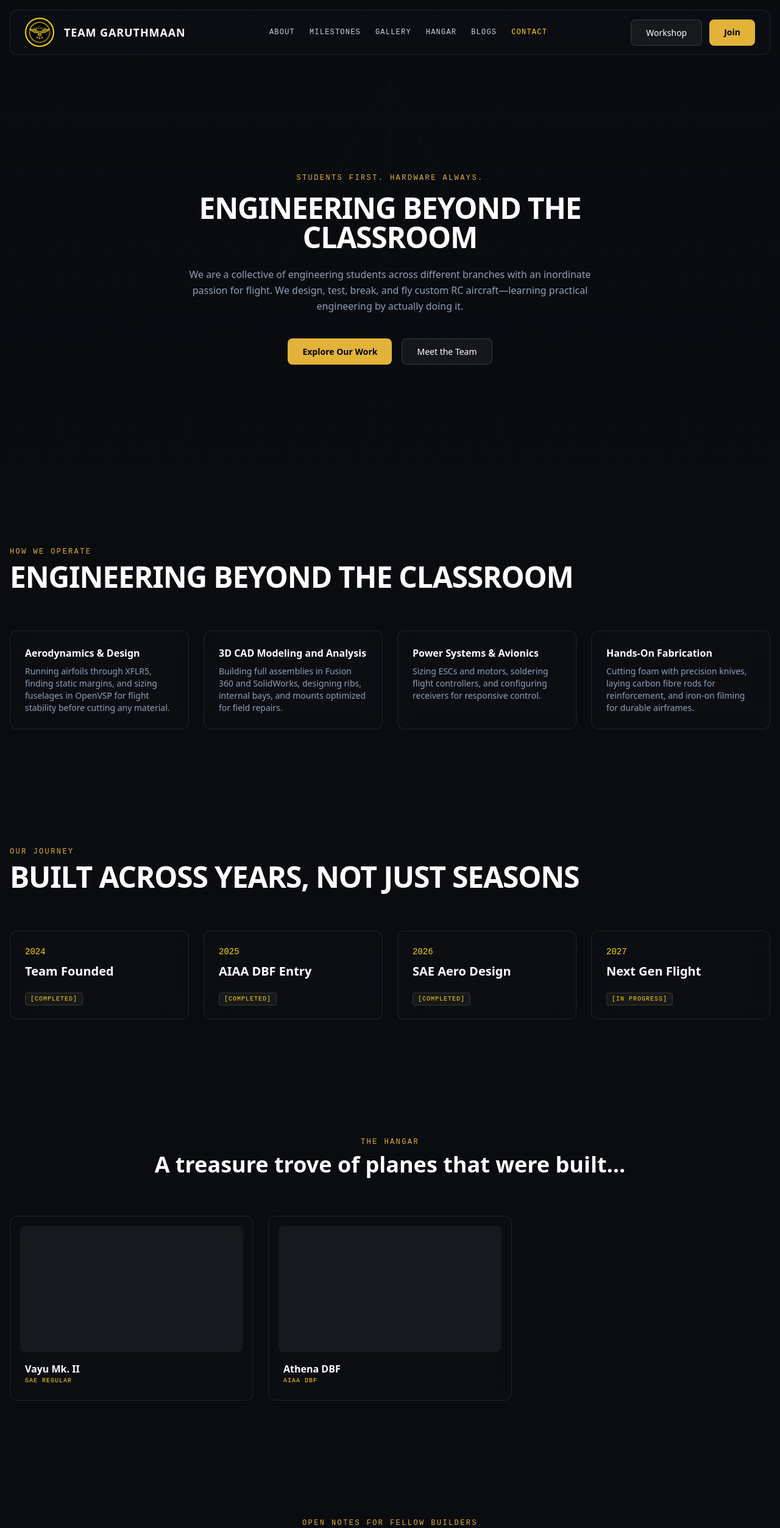
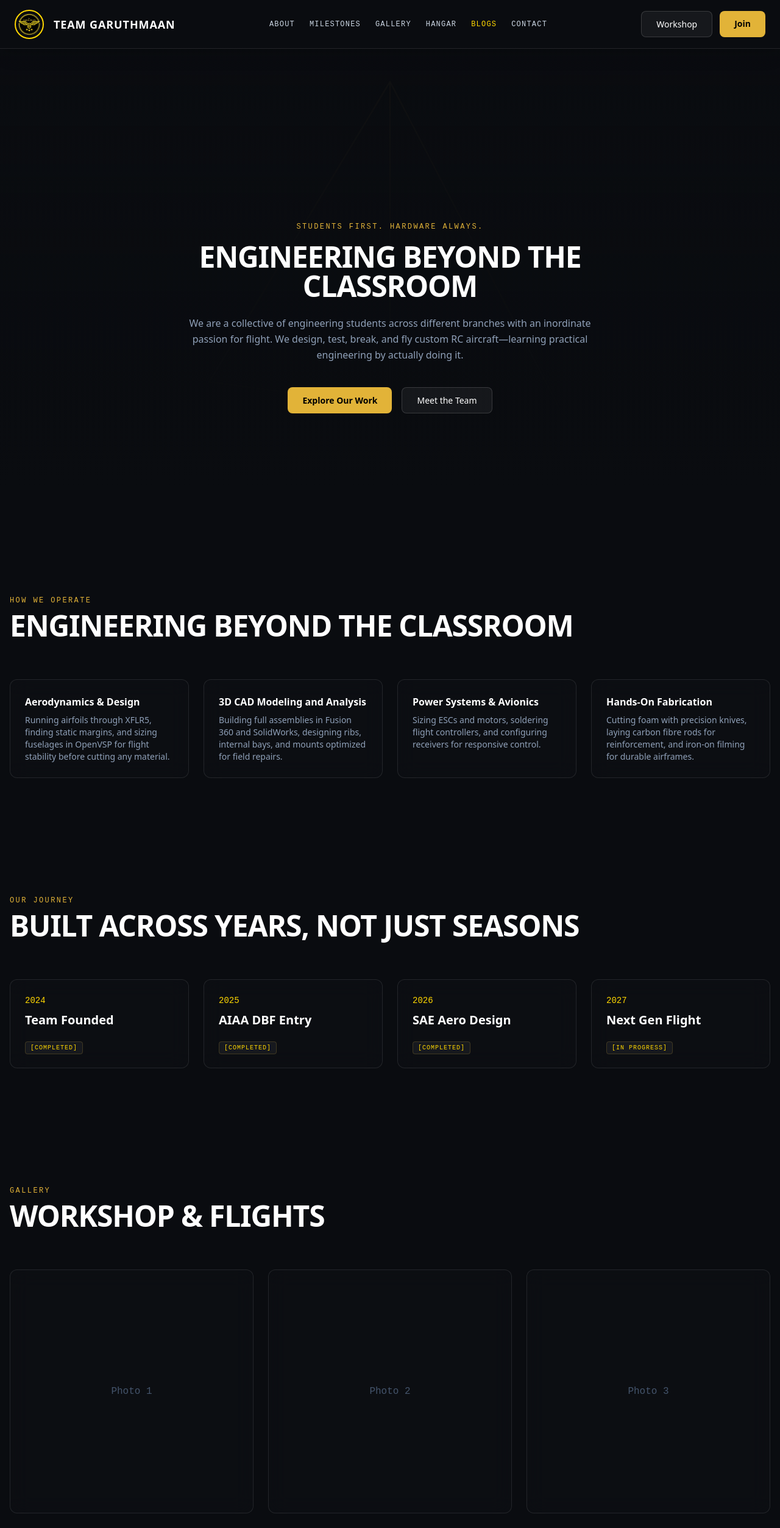
Before and after one commit to Preranask17/garuthmaan, a Next.js app: page / in a window 1280 px wide. Shown: the top 2506 px of the page at 61% size. Built offline with nearby package versions, Linux system fonts and the light colour scheme.

Commit message:
Made header permanently fixed at top with solid background and offset content

```diff
--- a/src/app/globals.css
+++ b/src/app/globals.css
@@ -16,6 +16,7 @@
 
 html {
   scroll-behavior: smooth;
+  scroll-padding-top: 5rem;
 }
 
 body {
--- a/src/app/page.tsx
+++ b/src/app/page.tsx
@@ -3,6 +3,7 @@ import ScrollAircraftBackground from '@/components/ScrollAircraftBackground';
 import Hero from '@/components/Hero';
 import About from '@/components/About';
 import Milestones from '@/components/Milestones';
+import Gallery from '@/components/Gallery';
 import Hangar from '@/components/Hangar';
 import Blogs from '@/components/Blogs';
 import Contact from '@/components/Contact';
@@ -10,13 +11,14 @@ import Footer from '@/components/Footer';
 
 export default function Home() {
   return (
-    <main className="bg-[#0A0C10] text-white min-h-screen relative overflow-x-hidden">
+    <main className="bg-[#0A0C10] text-white min-h-screen relative overflow-x-hidden pt-20">
       <ScrollAircraftBackground />
       <div className="relative z-10">
         <Header/>
         <Hero/>
         <About/>
         <Milestones/>
+        <Gallery/>
         <Hangar/>
         <Blogs/>
         <Contact/>
--- a/src/components/Gallery.tsx
+++ b/src/components/Gallery.tsx
@@ -1,4 +1,25 @@
 "use client";
+
 import React from "react";
-const Gallery = () => <section id="gallery" className="py-24 max-w-7xl mx-auto px-4"><h3 className="text-3xl font-bold text-white text-center">GALLERY</h3></section>;
-export default Gallery;
+import { motion } from "framer-motion";
+
+export default function Gallery() {
+  return (
+    <section id="gallery" className="py-24 px-4 max-w-7xl mx-auto">
+      <div className="eyebrow mb-2">GALLERY</div>
+      <h3 className="text-3xl sm:text-5xl font-bold tracking-tight text-white mb-16">WORKSHOP & FLIGHTS</h3>
+
+      <div className="grid grid-cols-1 sm:grid-cols-2 lg:grid-cols-3 gap-6">
+        {[...Array(6)].map((_, i) => (
+          <motion.div
+            key={i}
+            whileHover={{ scale: 1.02 }}
+            className="glass-panel aspect-square flex items-center justify-center border border-white/10"
+          >
+            <span className="text-slate-600 font-mono">Photo {i + 1}</span>
+          </motion.div>
+        ))}
+      </div>
+    </section>
+  );
+}
--- a/src/components/Header.tsx
+++ b/src/components/Header.tsx
@@ -36,8 +36,8 @@ export default function Header() {
   }, []);
 
   return (
-    <header className="fixed top-0 left-0 right-0 z-50 p-4">
-      <nav className="glass-panel px-6 py-3 flex items-center justify-between max-w-7xl mx-auto rounded-2xl">
+    <header className="fixed top-0 left-0 right-0 z-50 h-20 bg-[#0A0C10] border-b border-white/10 shadow-xl">
+      <nav className="px-6 py-4 flex items-center justify-between max-w-7xl mx-auto h-full">
         <div className="flex items-center gap-4">
           <img src="/logo.png" alt="Logo" className="w-12 h-12 rounded-full object-cover border-2 border-[#FFD700]" />
           <div className="flex flex-col">
@@ -45,37 +45,34 @@ export default function Header() {
           </div>
         </div>
 
-        {/* Desktop Nav */}
         <div className="hidden md:flex gap-6">
           {navItems.map(item => (
-            <a
+            <motion.a
               key={item.name}
               href={item.href}
-              className={`text-xs font-mono tracking-widest uppercase transition-colors ${activeSection === item.href.substring(1) ? "text-[#FFD700]" : "text-slate-300 hover:text-[#FFD700]"}`}
+              whileHover={{ scale: 1.05, color: "#FFD700" }}
+              className={`text-xs font-mono tracking-widest uppercase transition-colors ${activeSection === item.href.substring(1) ? "text-[#FFD700]" : "text-slate-300"}`}
             >
               {item.name}
-            </a>
+            </motion.a>
           ))}
         </div>
 
-        {/* Desktop Actions */}
         <div className="hidden md:flex gap-3">
           <a href="#contact" className="btn-glass">Workshop</a>
           <a href="#contact" className="btn-gold">Join</a>
         </div>
 
-        {/* Mobile Toggle */}
         <button className="md:hidden text-white" onClick={() => setIsOpen(!isOpen)}>
           {isOpen ? <X /> : <Menu />}
         </button>
       </nav>
 
-      {/* Mobile Drawer */}
       <AnimatePresence>
         {isOpen && (
           <motion.div
-            initial={{ opacity: 0, y: -20 }} animate={{ opacity: 1, y: 0 }} exit={{ opacity: 0, y: -20 }}
-            className="md:hidden glass-panel mt-2 p-6 flex flex-col gap-4 rounded-2xl"
+            initial={{ height: 0, opacity: 0 }} animate={{ height: 'auto', opacity: 1 }} exit={{ height: 0, opacity: 0 }}
+            className="md:hidden bg-[#0A0C10] p-6 flex flex-col gap-4 border-b border-white/10"
           >
             {navItems.map(item => (
               <a key={item.name} href={item.href} onClick={() => setIsOpen(false)} className="text-white text-lg font-bold">{item.name}</a>
```
